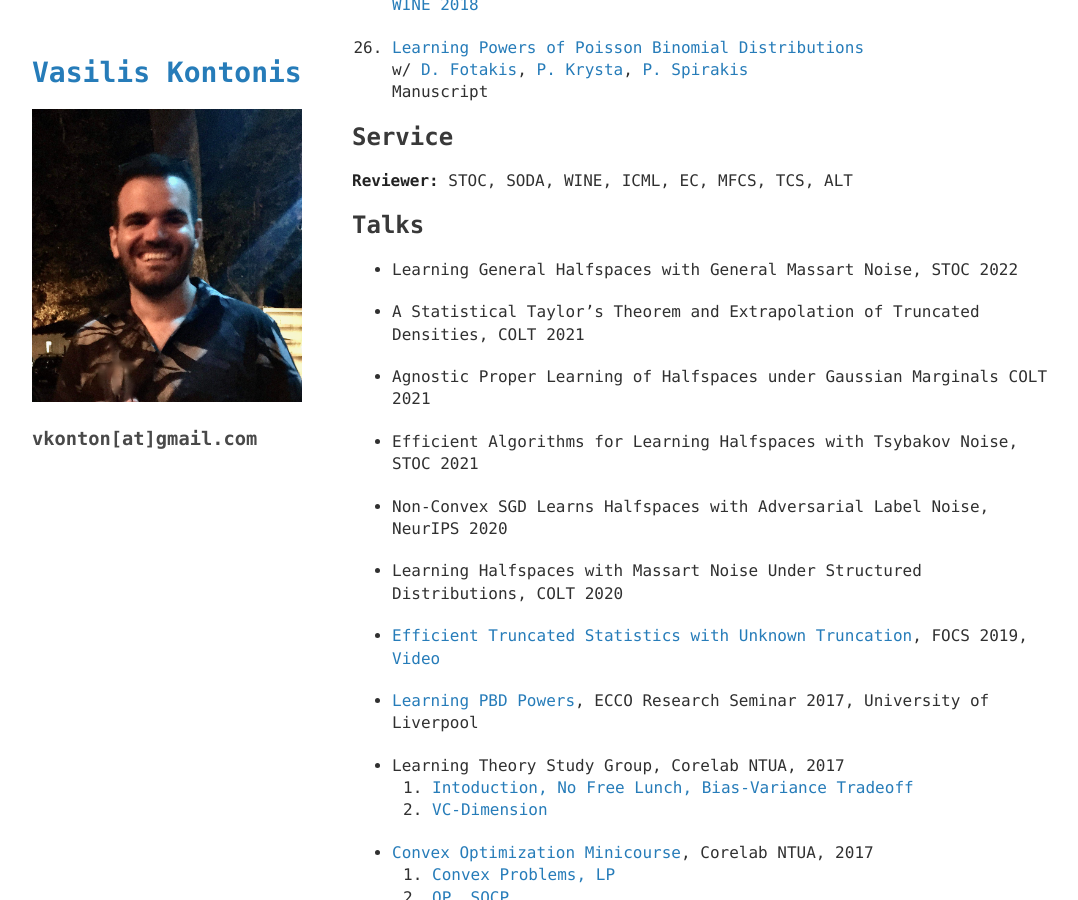
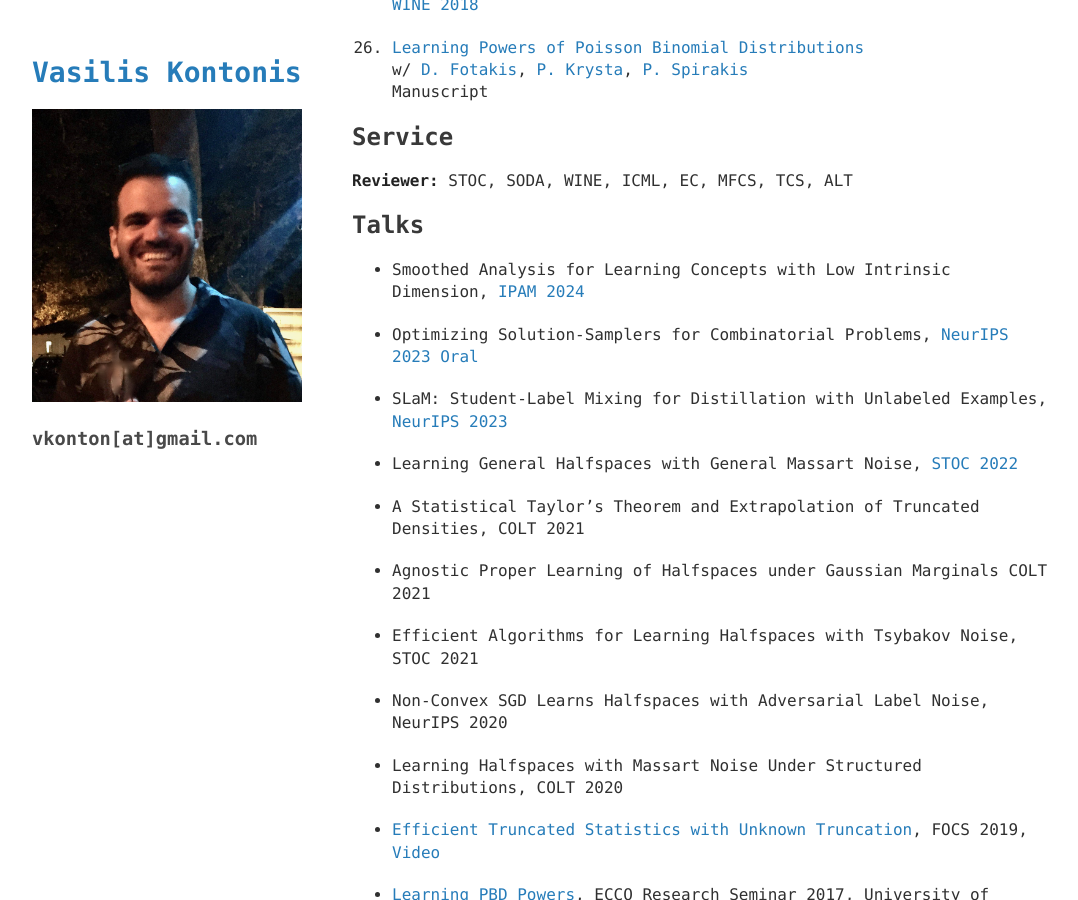
Before and after one commit to vkonton/vkonton.github.io, a Jekyll site: the page built from index.md, in a window 1280 px wide and 900 px high, scrolled down 2735 px. Shown: the whole window, without its empty margins (98-1176 px from the left). Built offline with Jekyll 4.4.1, drawn with Linux system fonts in a browser that asks for light colours.

Commit message:
Add new talks

```diff
--- a/index.md
+++ b/index.md
@@ -161,7 +161,13 @@ Here is a more complete [CV](assets/cv/cv.pdf).
 
 ## Talks
 
-* Learning General Halfspaces with General Massart Noise, STOC 2022
+* Smoothed Analysis for Learning Concepts with Low Intrinsic Dimension, [IPAM 2024](https://www.youtube.com/watch?v=XJSz3XoNdlY)
+
+* Optimizing Solution-Samplers for Combinatorial Problems, [NeurIPS 2023 Oral](https://nips.cc/virtual/2023/oral/73826)
+
+* SLaM: Student-Label Mixing for Distillation with Unlabeled Examples, [NeurIPS 2023](https://nips.cc/virtual/2023/poster/71876)
+
+* Learning General Halfspaces with General Massart Noise, [STOC 2022](https://www.youtube.com/watch?v=jm8K7_7HjZE)
 
 * A Statistical Taylor's Theorem and Extrapolation of Truncated Densities, COLT 2021
 
```
